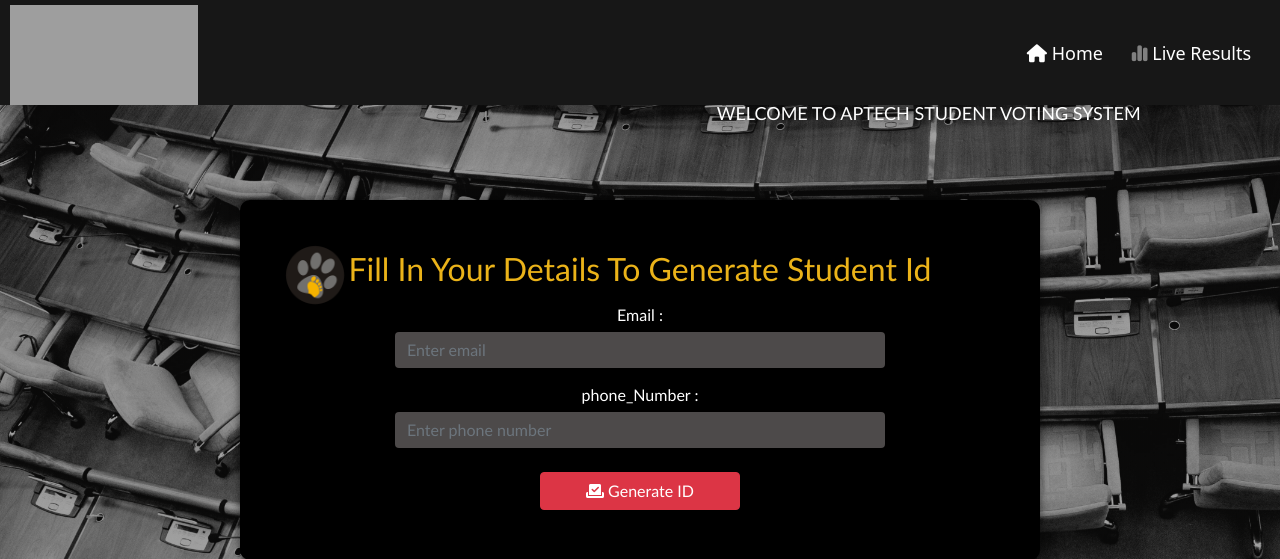
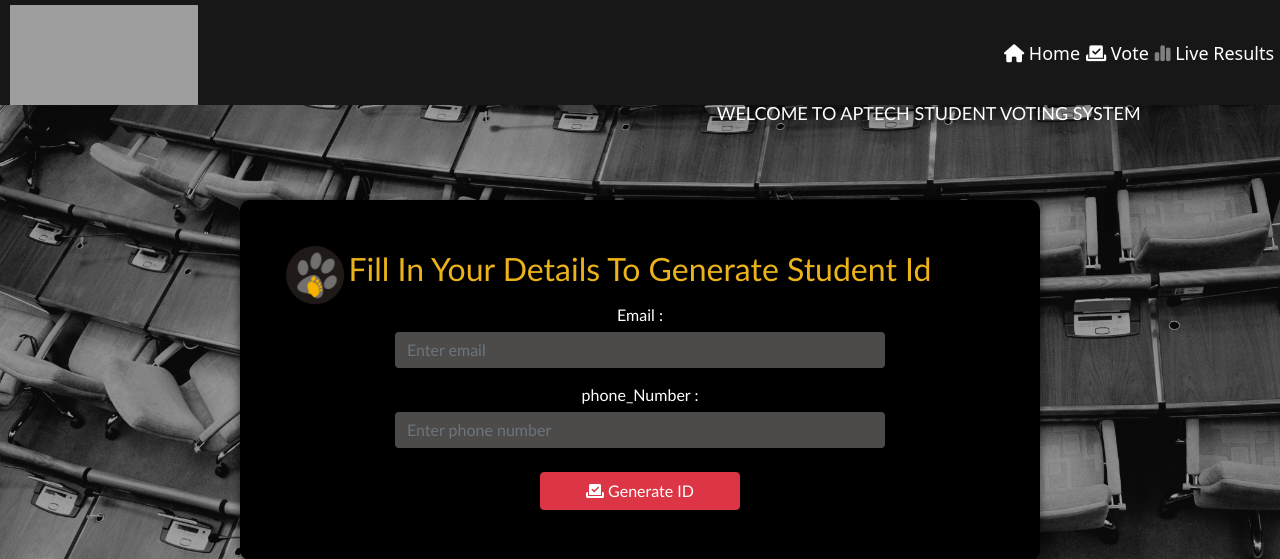
Before and after one commit to Cornelius443/Aptech-student-voting-system, a PHP site: page /pages/generateid.php in a window 1280 px wide. Shown: the top 559 px of the page. Run offline with PHP 8.4, Linux system fonts and the light colour scheme; grey boxes are pictures that could not be loaded.

Commit message:
Merge remote-tracking branch 'origin/main'

```diff
--- a/pages/generateid.php
+++ b/pages/generateid.php
@@ -42,6 +42,7 @@
     <div class="sidenav" id="mysidenav">
   <a href="javascript:void(0)" class="closebtn" onclick="closenav()">&times;</a>
   <a href="../index.php"><p> <i class="fa-solid fa-house"></i> Home</p></a>
+  <a href="Voting_form.php"><p><i class="fa-solid fa-check-to-slot"></i> Vote</p></a>
   <a href=""><p><i class="fa-solid fa-chart-simple fa-fade"></i> View Live Results</p></a>
 
 </div>
@@ -53,6 +54,7 @@
         <img id="aptechLogo" src="../img/Aptech_Logo.png" alt="">
         <div id="links">
         <a href="../index.php"><p> <i class="fa-solid fa-house"></i> Home</p></a>
+        <a href="Voting_form.php"><p><i class="fa-solid fa-check-to-slot"></i> Vote</p></a>
         <a href="liveResults.php"><p><i class="fa-solid fa-chart-simple fa-fade"></i> Live Results</p></a>
         </div>
     </div>
```
Also changed, not shown: 1 other file.
